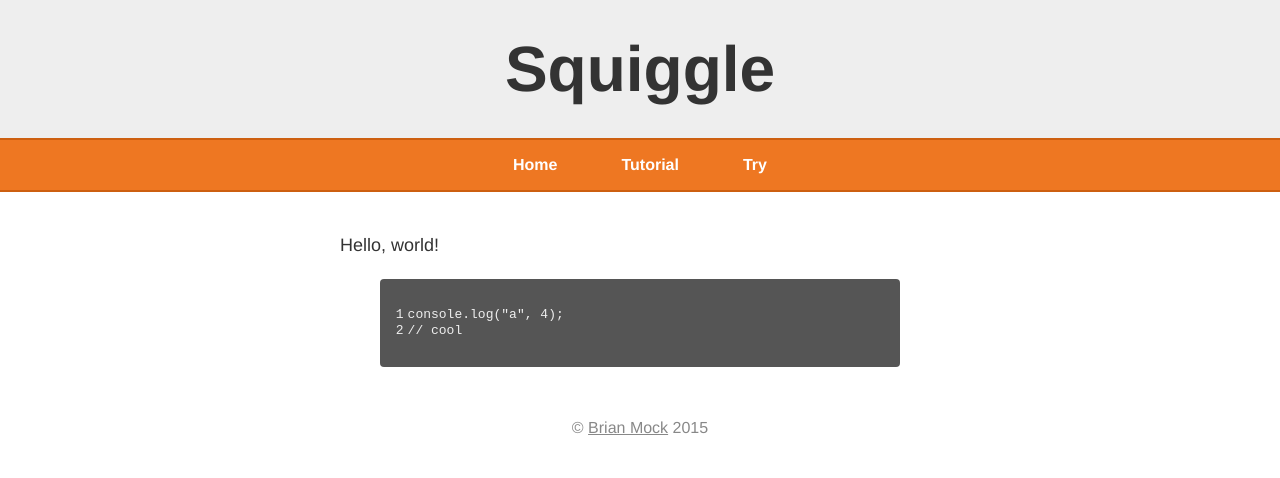
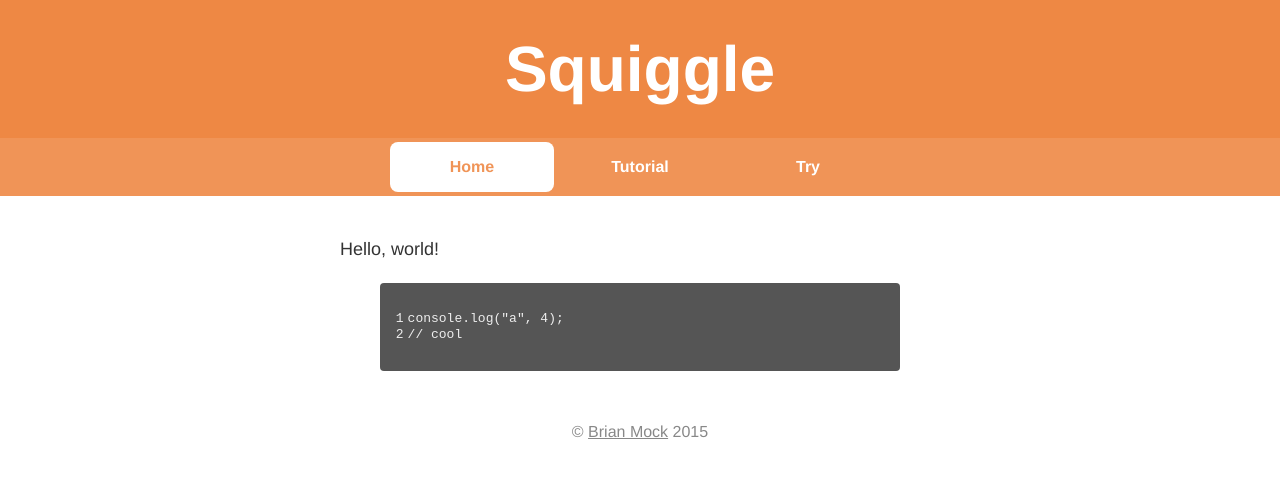
Before and after one commit to squiggle-lang/squiggle-lang.org, a Jekyll site: the page built from index.md, in a window 1280 px wide. Shown: the top 478 px of the page. Built offline with Jekyll 4.4.1, drawn with Linux system fonts in a browser that asks for light colours.

Commit message:
Nice nav/header tab combo thingy

```diff
--- a/_layouts/default.html
+++ b/_layouts/default.html
@@ -15,9 +15,9 @@ Squiggle
 </header>
 
 <nav>
-    <a href="{{ site.baseurl }}/">Home</a>
-    <a href="{{ site.baseurl }}/tutorial">Tutorial</a>
-    <a href="{{ site.baseurl }}/try">Try</a>
+    <a class="{{ page.cssTab1 }}" href="{{ site.baseurl }}/">Home</a>
+    <a class="{{ page.cssTab2 }}" href="{{ site.baseurl }}/tutorial">Tutorial</a>
+    <a class="{{ page.cssTab3 }}" href="{{ site.baseurl }}/try">Try</a>
 </nav>
 
 <main>
--- a/_sass/style.scss
+++ b/_sass/style.scss
@@ -4,7 +4,7 @@ $fg: #333;
 $fontNormal: Helvetica, sans-serif;
 $fontCode: Menlo, Consolas, monospace;
 
-$primary: #e72;
+$primary: #e84;
 $link: #08a;
 
 @import "mixins";
@@ -26,8 +26,8 @@ html {
 }
 
 header {
-    $bg: #eee;
-    $fg: #333;
+    $bg: $primary;
+    $fg: white;
 
     background: $bg;
     color: $fg;
@@ -47,7 +47,7 @@ footer {
 }
 
 nav {
-    $bg: $primary;
+    $bg: mix(white, $primary, 10%);
     $fg: white;
 
     text-align: center;
@@ -55,21 +55,26 @@ nav {
     display: flex;
     flex-flow: row wrap;
     justify-content: center;
-    border: 2px solid darken($bg, 10%);
-    border-left: 0;
-    border-right: 0;
+    padding: 0 2px;
 
     a {
-        flex: initial;
+        flex: 0 1 100px;
         display: block;
-        margin: 0;
+        margin: 4px 2px;
         padding: 1em 2em;
         color: $fg;
         text-decoration: none;
         font-weight: bold;
+        border-radius: 8px;
+
+        &.focus {
+            background: white;
+            color: $bg;
+        }
 
         &:hover {
             background: rgba($fg, 0.20);
+            color: $fg;
         }
     }
 }
@@ -174,9 +179,8 @@ pre code {
     border-radius: 0;
 
     font-weight: normal;
-
+    font-size: inherit;
     line-height: 1.2;
-
     white-space: pre-wrap;
 
     background: $bg;
--- a/try/index.html
+++ b/try/index.html
@@ -2,6 +2,7 @@
 layout: default
 title: "Try Squiggle"
 bodyClass: wide
+cssTab3: focus
 ---
 
 <div class="workspace">
```
Also changed, not shown: index.md (+1 -0 lines), tutorial/index.md (+1 -0 lines).
